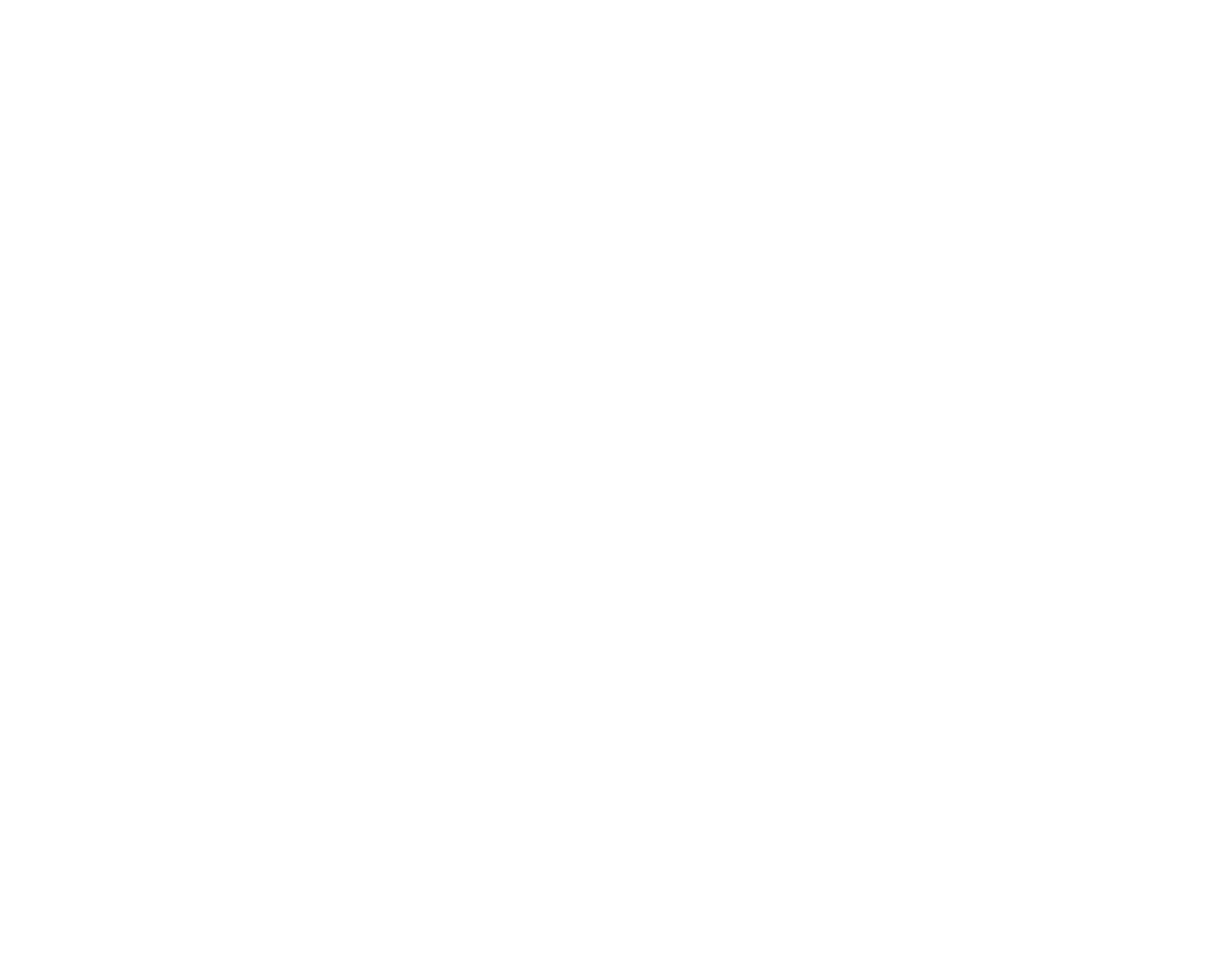
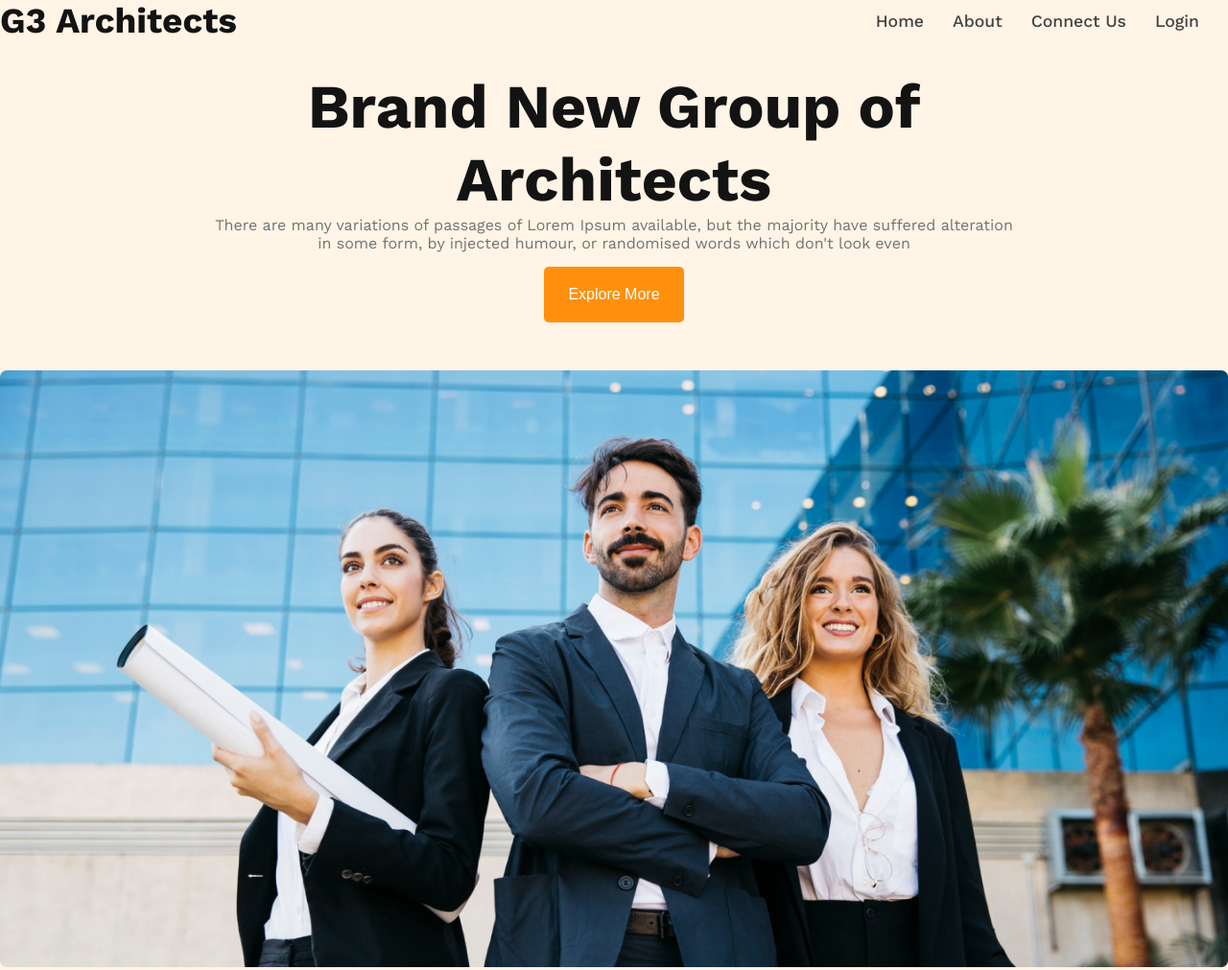
Before and after one commit to arifurrrahman/g3-architects-website, a plain HTML site: page index.html in a window 1280 px wide. Shown: the whole page at 96% size. Before the commit the page ends 800 px from the top, so only its background shows below. Drawn offline with nearby package versions, Linux system fonts and the light colour scheme.

Commit message:
Completed banner section

```diff
--- a/index.html
+++ b/index.html
@@ -6,7 +6,36 @@
     <link rel="stylesheet" href="./style/style.css">
     <title>g3-website</title>
 </head>
-<body>
+<body class="work-sans-font">
+    <header>
+            <nav class="navbar">
+                <h3 class="brand">G3 Architects</h3>
+                <ul class="navbar-list">
+                    <li class="nav-item"><a href="" class="nav-link">Home</a></li>
+                    <li class="nav-item"><a href="" class="nav-link">About</a></li>
+                    <li class="nav-item"><a href="" class="nav-link">Connect Us</a></li>
+                    <li class="nav-item"><a href="" class="nav-link">Login</a></li>
+                </ul>
+            </nav>
+            <div class="banner">
+            <div class="banner-content">
+                    <h1 class="banner-tittle">
+                        Brand New
+        Group of Architects
+                    </h1>
+                    <p class="banner-text">
+                        There are many variations of passages of Lorem Ipsum available, but the majority have suffered alteration in some form, by injected humour, or randomised words which don't look even
+                    </p>
+                    <button class="primary-btn">Explore More</button>
+            </div>
+                <img class="banner-image" src="images/banner.png" alt="">
+            </div>
+    </header>
+    <main>
 
+    </main>
+    <footer>
+
+    </footer>
 </body>
 </html>
--- a/style/style.css
+++ b/style/style.css
@@ -0,0 +1,98 @@
+@import url('https://fonts.googleapis.com/css2?family=Work+Sans:ital,wght@0,100..900;1,100..900&display=swap');
+.work-sans-font{
+    font-family: "Work Sans", sans-serif;
+    font-optical-sizing: auto;
+    font-weight: <weight>;
+    font-style: normal;
+  }
+*{
+    margin: 0;
+    padding: 0;
+}
+header{
+    background-color: rgba(255, 144, 14, 0.1);
+}
+ .navbar{
+    display: flex;
+    justify-content: space-between;
+    align-items: center;
+ }
+ .navbar-list{
+    list-style: none;
+    display: flex;
+ }
+ .nav-item{
+    margin-right: 30px;
+ }
+ .nav-link{
+    font-size: 1.1rem;
+    font-weight: 500;
+    text-decoration: none;
+    color: rgb(66, 66, 66);
+ }
+ .navbar, .banner{
+   max-width: 1440px;
+   margin: 0 auto;
+ }
+ .banner{
+   margin-top: 30px;
+ }
+.brand{
+    font-size: 2.3rem;
+    font-weight: 700;
+    text-decoration: none;
+    color: rgb(19, 19, 19);
+ }
+ .banner-content{
+   max-width: 850px;
+   margin: 0 auto;
+   text-align: center;
+   margin-bottom: 50px;
+ }
+ .primary-btn{
+   font-size: 1rem;
+   padding: 20px 25px;
+   border: none;
+   border-radius: 5px;
+   color: rgb(255, 255, 255);
+   background-color: rgb(255, 144, 14);
+ }
+ .banner-tittle{
+   font-size: 4rem;
+   font-weight: 700;
+   color: rgb(19, 19, 19);
+ }
+ .banner-text{
+   font-size: 1rem;
+   font-weight: 400;
+   color: rgb(114, 114, 114);
+   margin-bottom: 15px;
+ }
+ .banner-image{
+   width: 100%;
+ }
+ @media screen and (max-width:576px){
+   .navbar{
+      flex-direction: column;
+   }
+   .banner-tittle{
+      font-size: 3rem;
+      line-height: 52px;
+   }
+   .brand{
+      font-size: 1.5rem;
+      margin-bottom: 10px;
+   }
+   .nav-link{
+      font-size: 0.8rem;
+   }
+   .banner{
+      margin-top: 5px;
+    }
+   .banner-text{
+      font-size: 0.8rem;
+    }
+    .banner-content{
+      margin-bottom: 20px;
+    }
+ }
```
